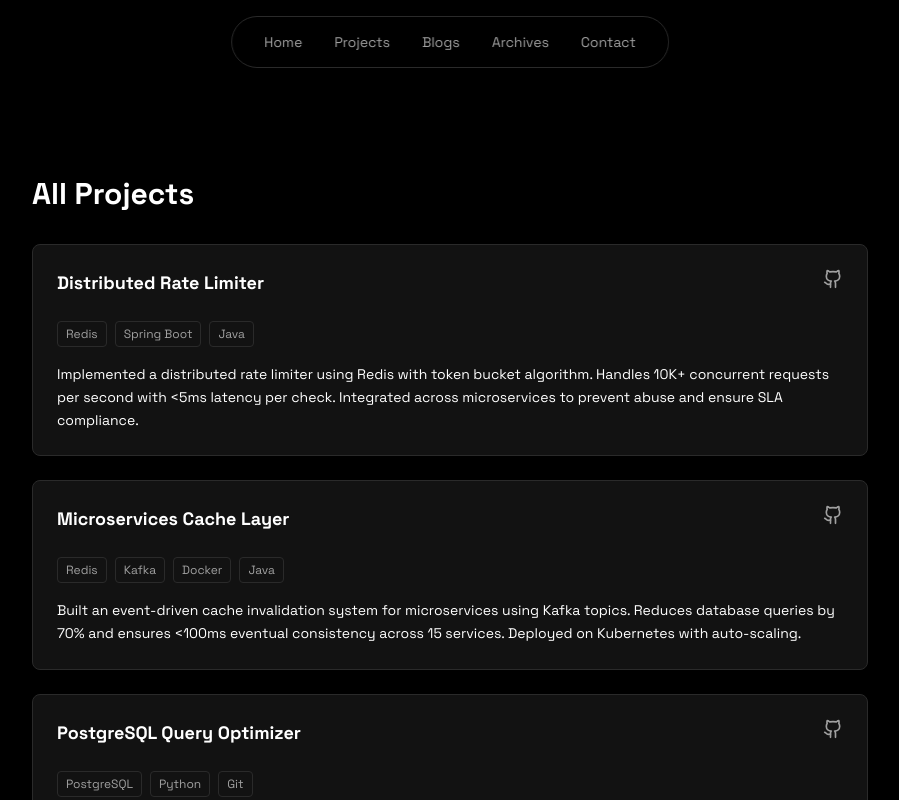
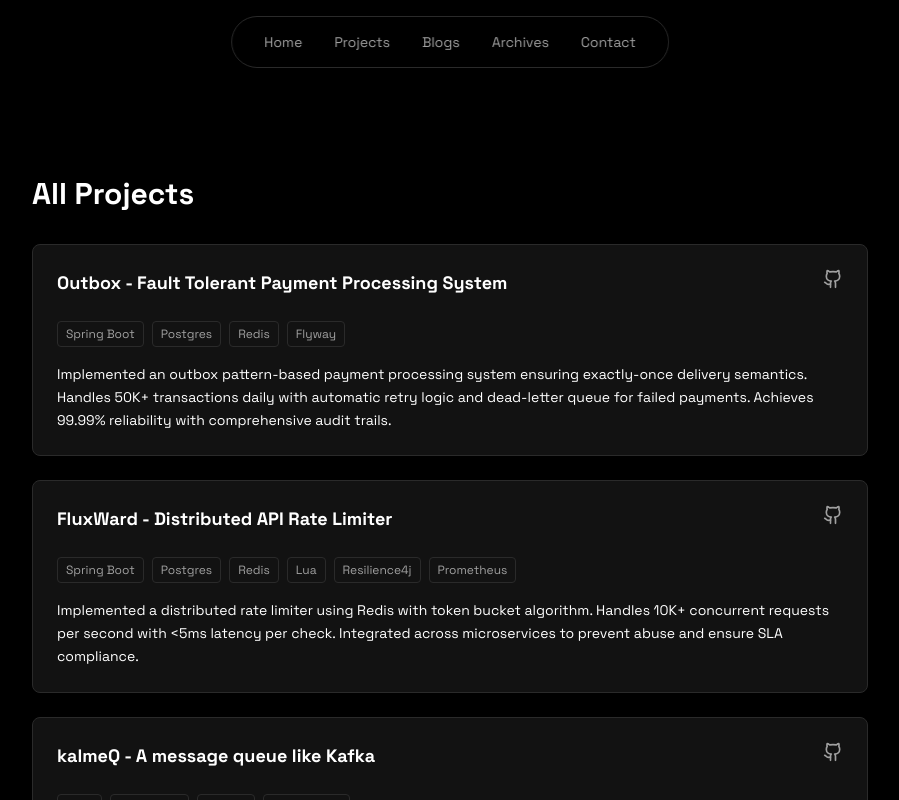
Before and after one commit to Yash-Raj-5424/YashVerse, a Next.js app: page /projects in a window 1280 px wide. Shown: the top 800 px of the page, without its empty margins (190-1089 px from the left). Built offline with nearby package versions, Linux system fonts and the light colour scheme.

Commit message:
add projects and medium link

```diff
--- a/components/AllProjects.tsx
+++ b/components/AllProjects.tsx
@@ -5,32 +5,32 @@ import ProjectCard from './ProjectCard';
 
 const allProjects = [
   {
-    title: 'Distributed Rate Limiter',
-    techStack: ['Redis', 'Spring Boot', 'Java'],
+    title: 'Outbox - Fault Tolerant Payment Processing System',
+    techStack: ['Spring Boot', 'Postgres', 'Redis', 'Flyway'],
+    description:
+      'Implemented an outbox pattern-based payment processing system ensuring exactly-once delivery semantics. Handles 50K+ transactions daily with automatic retry logic and dead-letter queue for failed payments. Achieves 99.99% reliability with comprehensive audit trails.',
+    githubUrl: 'https://github.com/Yash-Raj-5424/outbox', // User to update with actual GitHub URL
+  },
+  {
+    title: 'FluxWard - Distributed API Rate Limiter',
+    techStack: ['Spring Boot', 'Postgres', 'Redis', 'Lua', 'Resilience4j', 'Prometheus'],
     description:
       'Implemented a distributed rate limiter using Redis with token bucket algorithm. Handles 10K+ concurrent requests per second with <5ms latency per check. Integrated across microservices to prevent abuse and ensure SLA compliance.',
-    githubUrl: '#', // User to update with actual GitHub URL
+    githubUrl: 'https://github.com/Yash-Raj-5424/FluxWard', // User to update with actual GitHub URL
   },
   {
-    title: 'Microservices Cache Layer',
-    techStack: ['Redis', 'Kafka', 'Docker', 'Java'],
+    title: 'kalmeQ - A message queue like Kafka',
+    techStack: ['Java', 'Zookeeper', 'Docker', 'Spring Boot'],
     description:
-      'Built an event-driven cache invalidation system for microservices using Kafka topics. Reduces database queries by 70% and ensures <100ms eventual consistency across 15 services. Deployed on Kubernetes with auto-scaling.',
-    githubUrl: '#', // User to update with actual GitHub URL
+      'Built a distributed message queue system inspired by Kafka architecture. Supports pub-sub messaging with partition-based ordering guarantees. Handles 100K+ messages per second with persistent storage and consumer group management.',
+    githubUrl: 'https://github.com/Yash-Raj-5424/kalmeQ', // User to update with actual GitHub URL
   },
   {
-    title: 'PostgreSQL Query Optimizer',
-    techStack: ['PostgreSQL', 'Python', 'Git'],
+    title: 'TinyLynk - URL shortener service',
+    techStack: ['Spring Boot', 'Postgres', 'Redis', 'Docker'],
     description:
-      'Analyzed and optimized 40+ slow queries in legacy codebase. Added strategic indexes and rewrote complex joins, achieving 15x improvement in average execution time. Documented patterns to guide future query design.',
-    githubUrl: '#', // User to update with actual GitHub URL
-  },
-  {
-    title: 'Real-time Log Aggregation Pipeline',
-    techStack: ['Kafka', 'Python', 'Docker', 'MySQL'],
-    description:
-      'Built event streaming pipeline to aggregate logs from 20+ microservices. Processes 1M+ events per minute with <2s end-to-end latency. Enables real-time dashboards and retroactive debugging across distributed system.',
-    githubUrl: '#', // User to update with actual GitHub URL
+      'Built a high-performance URL shortening service handling millions of redirects daily. Implements custom alphabet encoding for compact URLs with collision detection. Caches hot URLs in Redis achieving sub-millisecond redirect latency with 99.9% uptime.',
+    githubUrl: 'https://github.com/Yash-Raj-5424/TinyLynk', // User to update with actual GitHub URL
   },
 ];
 
--- a/components/Contact.tsx
+++ b/components/Contact.tsx
@@ -20,7 +20,7 @@ export default function Contact() {
     {
       name: 'LinkedIn',
       icon: <LinkedInIcon />,
-      url: '#', // User to update with actual LinkedIn profile
+      url: 'https://linkedin.com/in/yashraj37',
     },
     {
       name: 'Email',
--- a/components/Hero.tsx
+++ b/components/Hero.tsx
@@ -2,8 +2,8 @@
 
 import Container from './Container';
 import GitHubIcon from './GitHubIcon';
-import MailIcon from './MailIcon';
 import LinkedInIcon from './LinkedInIcon';
+import MediumIcon from './MediumIcon';
 
 interface SocialIcon {
   name: string;
@@ -16,22 +16,22 @@ export default function Hero() {
     {
       name: 'GitHub',
       icon: <GitHubIcon />,
-      url: '#', // User to update with actual GitHub profile
+      url: 'https://github.com/Yash-Raj-5424',
     },
     {
       name: 'Twitter',
       icon: '𝕏',
-      url: '#', // User to update with actual Twitter profile
+      url: 'https://x.com/yash_mish91',
     },
     {
       name: 'LinkedIn',
       icon: <LinkedInIcon />,
-      url: '#', // User to update with actual LinkedIn profile
+      url: 'https://linkedin.com/in/yashraj37',
     },
     {
-      name: 'Email',
-      icon: <MailIcon />,
-      url: '#', // User to update with actual email
+      name: 'Medium',
+      icon: <MediumIcon />,
+      url: 'https://medium.com/@yashraj31706',
     },
   ];
 
--- /dev/null
+++ b/components/MediumIcon.tsx
@@ -0,0 +1,3 @@
+export default function MediumIcon() {
+  return <span className="font-bold text-lg" style={{ fontFamily: 'Times New Roman, serif' }}>Me</span>;
+}
--- a/components/Projects.tsx
+++ b/components/Projects.tsx
@@ -6,18 +6,18 @@ import ProjectCard from './ProjectCard';
 
 const featuredProjects = [
   {
-    title: 'Distributed Rate Limiter',
-    techStack: ['Redis', 'Spring Boot', 'Java'],
+    title: 'Outbox - Fault Tolerant Payment Processing System',
+    techStack: ['Spring Boot', 'Postgres', 'Redis', 'Flyway'],
+    description:
+      'Implemented an outbox pattern-based payment processing system ensuring exactly-once delivery semantics. Handles 50K+ transactions daily with automatic retry logic and dead-letter queue.',
+    githubUrl: 'https://github.com/Yash-Raj-5424/outbox', // User to update with actual GitHub URL
+  },
+  {
+    title: 'FluxWard - Distributed API Rate Limiter',
+    techStack: ['Spring Boot', 'Postgres', 'Redis', 'Lua', 'Resilience4j', 'Prometheus'],
     description:
       'Implemented a distributed rate limiter using Redis with token bucket algorithm. Handles 10K+ concurrent requests per second with <5ms latency per check.',
-    githubUrl: '#', // User to update with actual GitHub URL
-  },
-  {
-    title: 'Microservices Cache Layer',
-    techStack: ['Redis', 'Kafka', 'Docker', 'Java'],
-    description:
-      'Built an event-driven cache invalidation system for microservices using Kafka topics. Reduces database queries by 70% and ensures <100ms eventual consistency.',
-    githubUrl: '#', // User to update with actual GitHub URL
+    githubUrl: 'https://github.com/Yash-Raj-5424/FluxWard', // User to update with actual GitHub URL
   },
 ];
 
```
